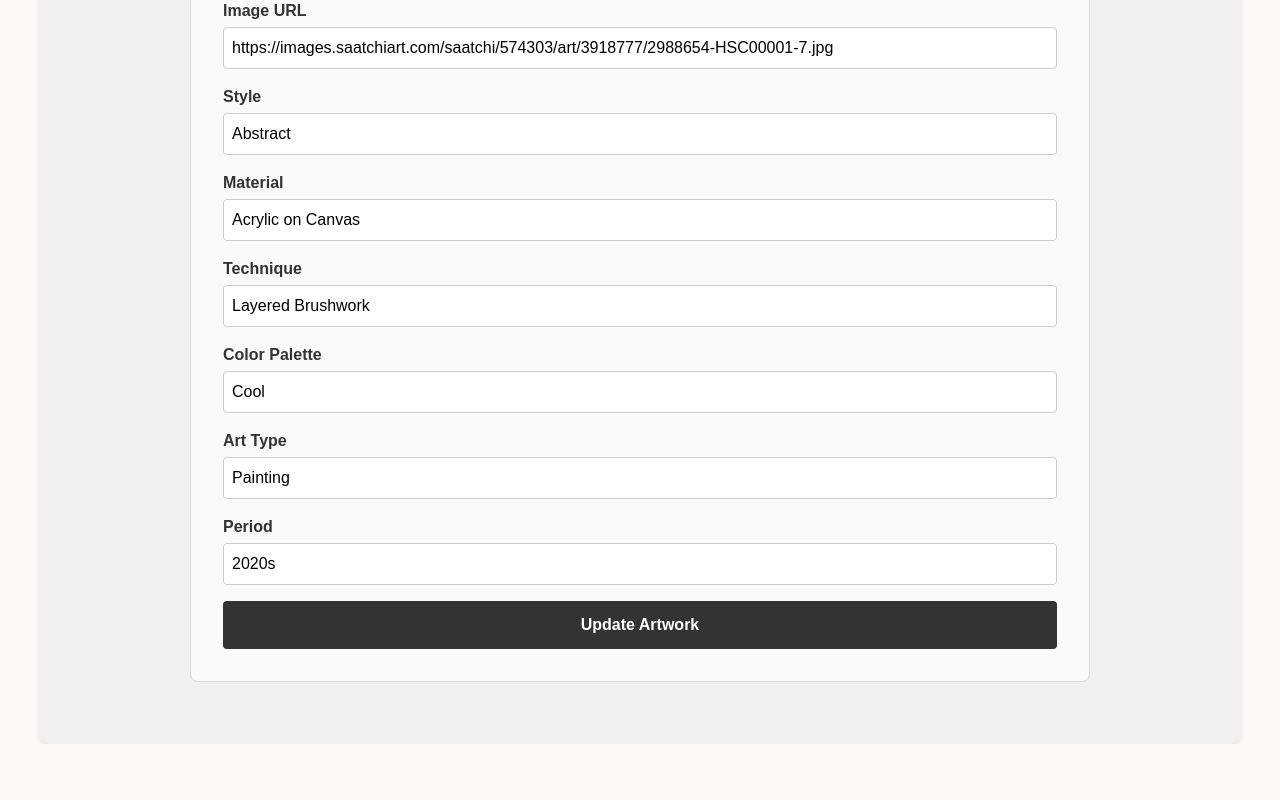
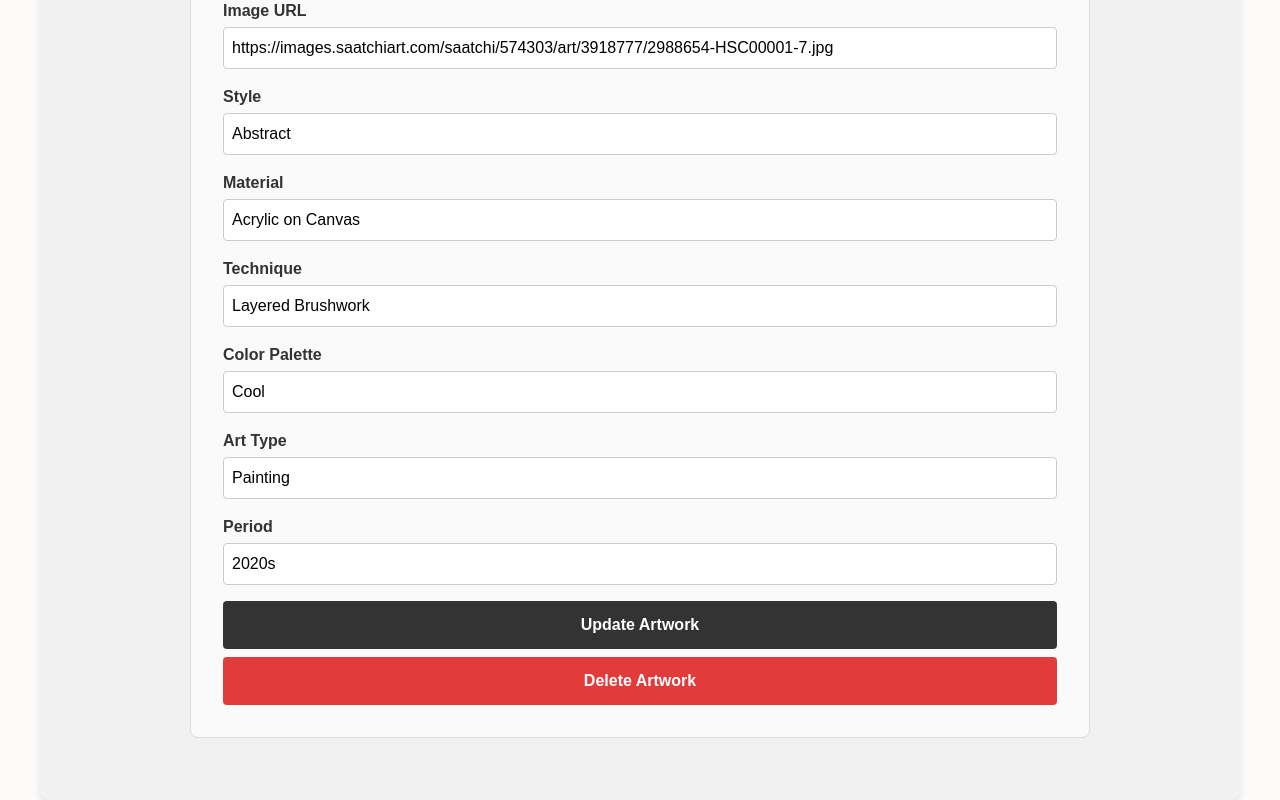
Before and after one commit to MatLan8/ArtFront, a React (Vite) app: page /edit-art in a window 1280 px wide. Shown: the part 887-1687 px from the top of the page. Before the commit the page ends 1631 px from the top, so only its background shows below. Built offline with nearby package versions, Linux system fonts and the light colour scheme.

Commit message:
added delete button

```diff
--- a/src/components/ArtForm/ArtForm.module.css
+++ b/src/components/ArtForm/ArtForm.module.css
@@ -53,4 +53,27 @@
   font-size: 1rem;
   cursor: pointer;
   font-weight: 600;
+  margin-bottom: 0.5rem;
 }
+
+/* delete button style */
+.deleteButton {
+  display: block;
+  width: 100%;
+  padding: 0.75rem;
+  background-color: #e23b3b;
+  color: white;
+  border: none;
+  border-radius: 4px;
+  font-size: 1rem;
+  cursor: pointer;
+  font-weight: 600;
+}
+
+.deleteButton:hover {
+  background-color: #cc0000;
+}
+
+.deleteButton:active {
+  background-color: #990000;
+}
--- a/src/components/ArtForm/ArtForm.tsx
+++ b/src/components/ArtForm/ArtForm.tsx
@@ -5,11 +5,13 @@ import styles from "./ArtForm.module.css";
 interface ArtFormProps {
   initialData?: Artwork | null;
   onSubmit?: (data: Artwork) => void;
+  onDelete?: (data: Artwork) => void; // optional delete handler
 }
 
 export default function ArtForm({
   initialData = null,
   onSubmit,
+  onDelete,
 }: ArtFormProps) {
   const emptyArt: Artwork = {
     title: "",
@@ -52,6 +54,10 @@ export default function ArtForm({
   const handleSubmit = (e: React.FormEvent) => {
     e.preventDefault();
     onSubmit?.(formData);
+  };
+
+  const handleDelete = () => {
+    if (onDelete) onDelete(formData);
   };
 
   const formatDate = (date: Date) => date.toISOString().split("T")[0];
@@ -193,6 +199,16 @@ export default function ArtForm({
       <button className={styles.button} type="submit">
         {initialData ? "Update Artwork" : "Add Artwork"}
       </button>
+
+      {initialData && (
+        <button
+          type="button"
+          className={styles.deleteButton}
+          onClick={handleDelete}
+        >
+          Delete Artwork
+        </button>
+      )}
     </form>
   );
 }
```
